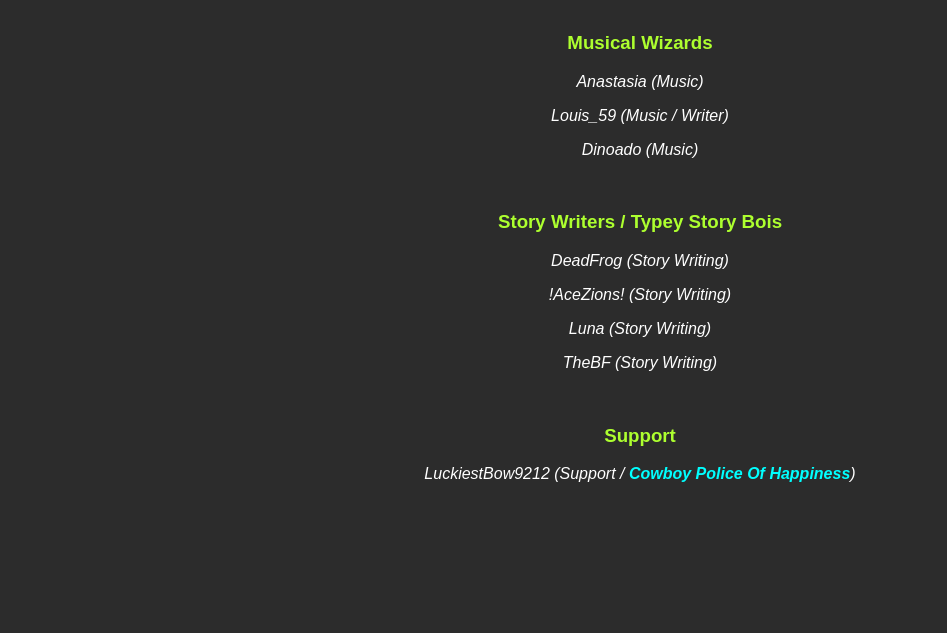
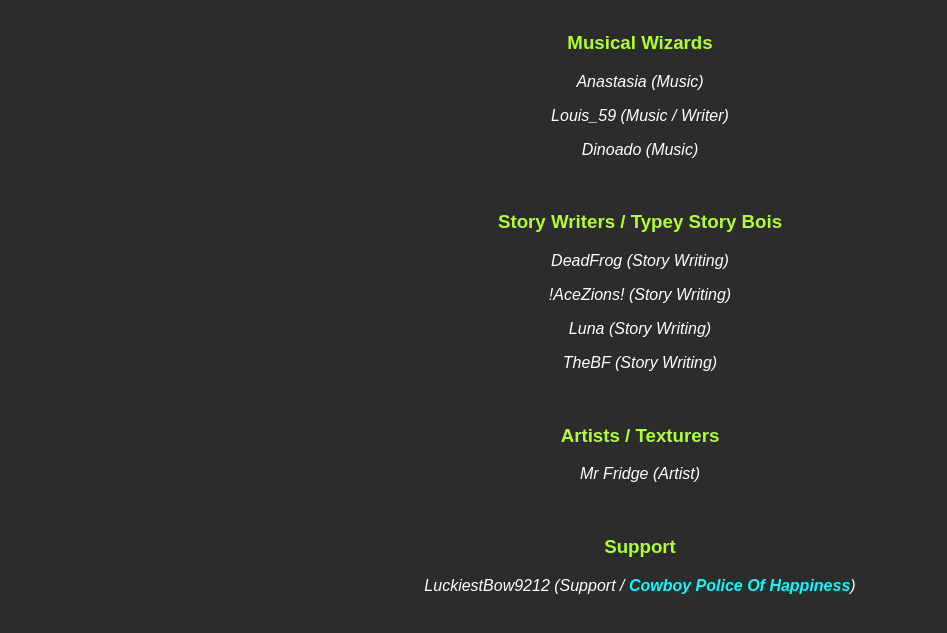
Before and after one commit to MASTRIO/ChesticuffsRPG, a plain HTML site: page credits.html in a window 1280 px wide. Shown: the part 427-1060 px from the top of the page, without its empty margins (0-947 px from the left). Before the commit the page ends 998 px from the top, so only its background shows below. Drawn offline with Linux system fonts and the light colour scheme.

Commit message:
I forgot the fridge

```diff
--- a/credits.html
+++ b/credits.html
@@ -50,6 +50,9 @@
         <p style="text-align: center; color: white;"><i>Luna (Story Writing)</i></p>
         <p style="text-align: center; color: white;"><i>TheBF (Story Writing)</i></p>
         <br>
+        <h3 style="text-align: center; color: greenyellow;">Artists / Texturers</h3>
+        <p style="text-align: center; color: white;"><i>Mr Fridge (Artist)</i></p>
+        <br>
         <h3 style="text-align: center; color: greenyellow;">Support</h3>
         <p style="text-align: center; color: white;"><i>LuckiestBow9212 (Support / <b style="color: aqua;">Cowboy Police Of Happiness</b>)</i></p>
         <br>
```
